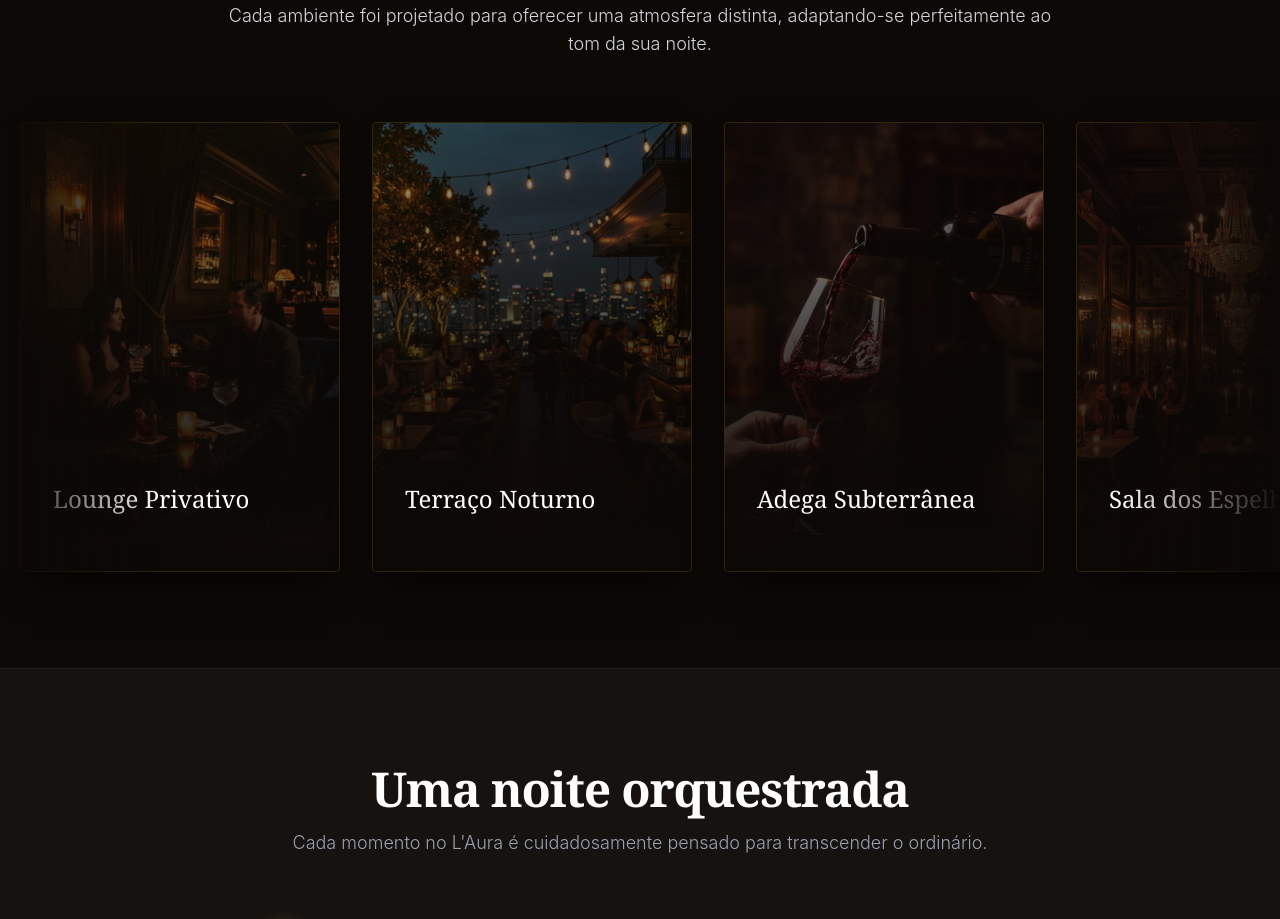
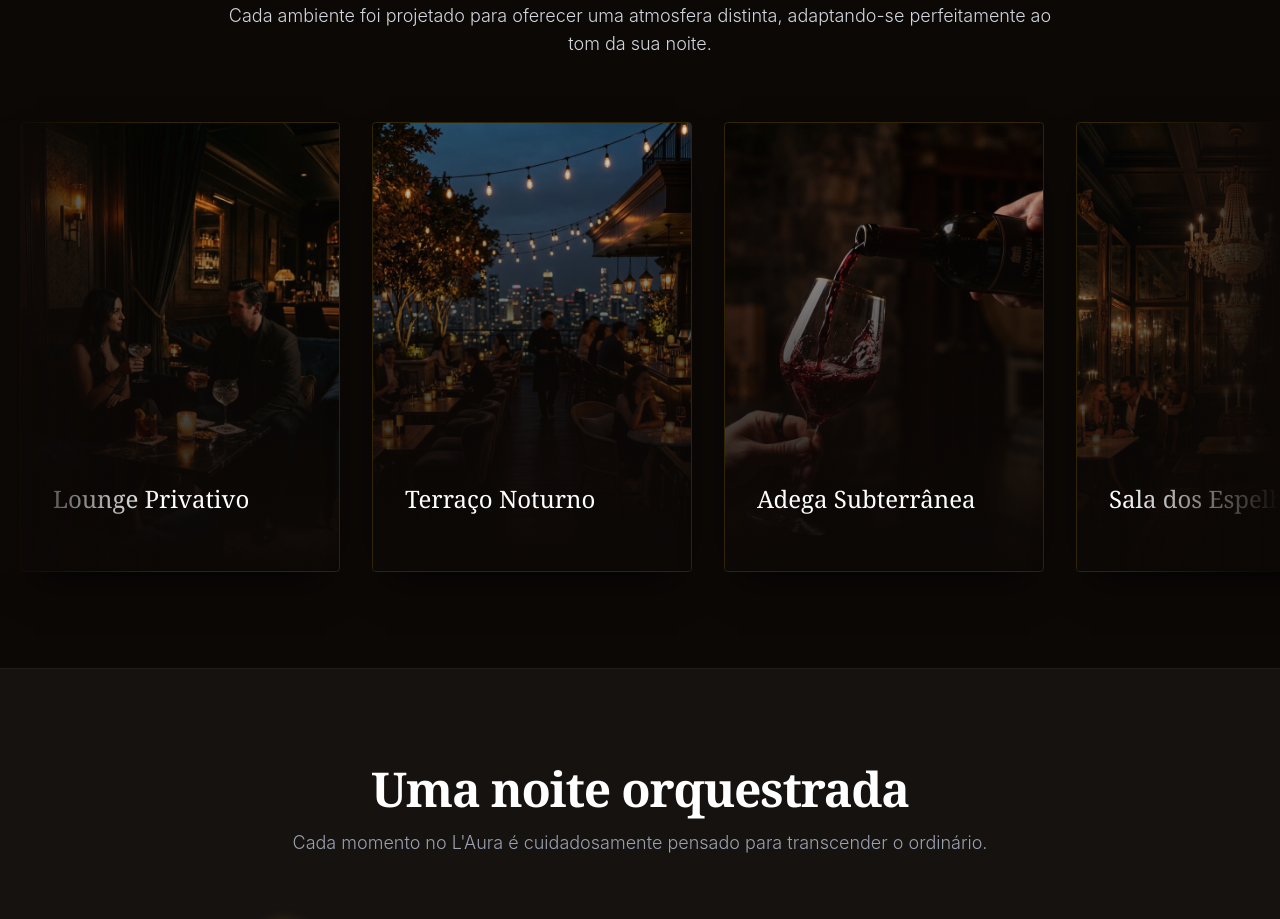
Before and after one commit to xphxip/L-AURA-Bar, a React (Vite) app: page / in a window 1280 px wide. Shown: the part 3900-4819 px from the top of the page. Built offline with nearby package versions, Linux system fonts and the light colour scheme.

Commit message:
Fix carousel image darkness by increasing opacity

```diff
--- a/src/components/BrandingCarousel.tsx
+++ b/src/components/BrandingCarousel.tsx
@@ -46,10 +46,10 @@ export default function BrandingCarousel() {
             >
               {/* Image Background */}
               <div
-                className={`absolute inset-0 bg-cover bg-center bg-no-repeat opacity-60 group-hover:opacity-100 transition-all duration-700 group-hover:scale-105`}
+                className={`absolute inset-0 bg-cover bg-center bg-no-repeat opacity-85 group-hover:opacity-100 transition-all duration-700 group-hover:scale-105`}
                 style={{ backgroundImage: `url(${ambiente.image})` }}
               />
-              <div className={`absolute inset-0 bg-gradient-to-br ${ambiente.color} mix-blend-overlay opacity-60`} />
+              <div className={`absolute inset-0 bg-gradient-to-br ${ambiente.color} mix-blend-overlay opacity-30 group-hover:opacity-10 transition-all duration-700`} />
 
               <div className="absolute inset-0 flex flex-col justify-end p-8 bg-gradient-to-t from-dark-bg via-dark-bg/60 to-transparent">
                 <div className="w-10 h-[2px] bg-gold mb-4 scale-x-0 group-hover:scale-x-100 origin-left transition-transform duration-500 shadow-[0_0_8px_rgba(255,215,0,0.8)]" />
```
